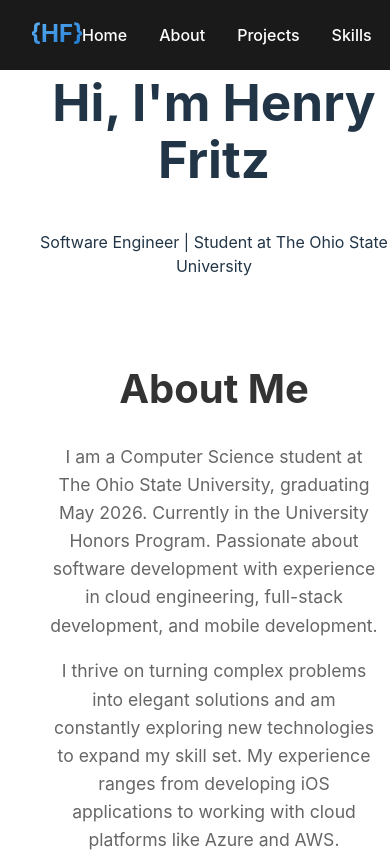
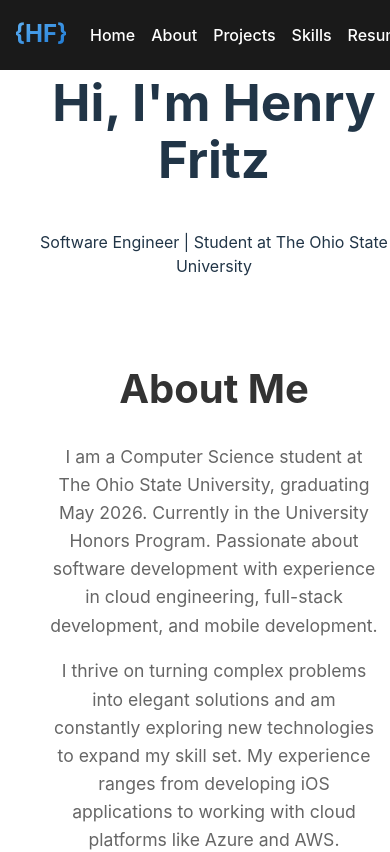
Before and after one commit to hfritz34/henryfritz.com, a React (Vite) app in the folder henryfritz.web/: page / in a window 390 px wide. Shown: the top 852 px of the page. Built offline with nearby package versions, Linux system fonts and the light colour scheme; what spotify-web-api-js would draw is missing.

Commit message:
mobile view update

```diff
--- a/henryfritz.web/src/styles/Navbar.css
+++ b/henryfritz.web/src/styles/Navbar.css
@@ -51,3 +51,18 @@
 .nav-links li a:hover {
   color: #646cff;
 }
+
+/* Mobile Styles */
+@media (max-width: 768px) {
+  .navbar {
+    padding: 0.5rem 1rem; /* Reduce horizontal padding on mobile */
+  }
+
+  .navbar-logo-link {
+    margin-right: 1.5rem; /* Add space between logo and links on mobile */
+  }
+
+  .nav-links {
+    gap: 1rem; /* Reduce gap between links on mobile */
+  }
+}
```
